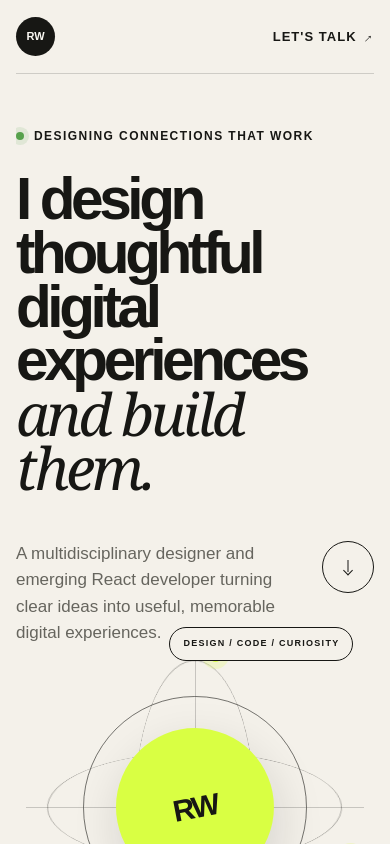
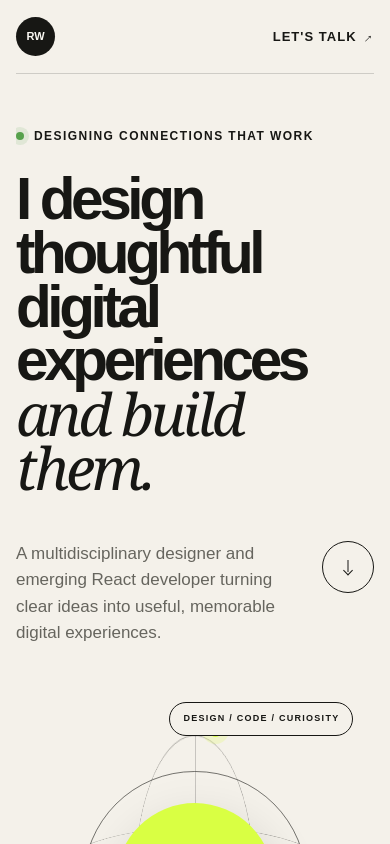
Before and after one commit to Rebelord/Ryan-Webb-Portfolio, a Next.js app: page / in a window 390 px wide. Shown: the top 844 px of the page. Built offline with nearby package versions, Linux system fonts and the light colour scheme; no server answers.

Commit message:
Prevent mobile hero artwork overlap

```diff
--- a/app/globals.css
+++ b/app/globals.css
@@ -978,7 +978,7 @@ h1 em, h2 em {
   .section-shell, .site-header { width: min(100% - 32px, 1280px); }
   .site-header { height: 74px; }
   .brand > span:last-child { display: none; }
-  .hero { padding-top: 56px; padding-bottom: 345px; }
+  .hero { padding-top: 56px; padding-bottom: 420px; }
   .hero h1 { margin-top: 30px; font-size: clamp(50px, 15vw, 75px); line-height: 0.92; }
   .hero-footer { align-items: flex-start; gap: 24px; }
   .circle-link { width: 52px; }
```
